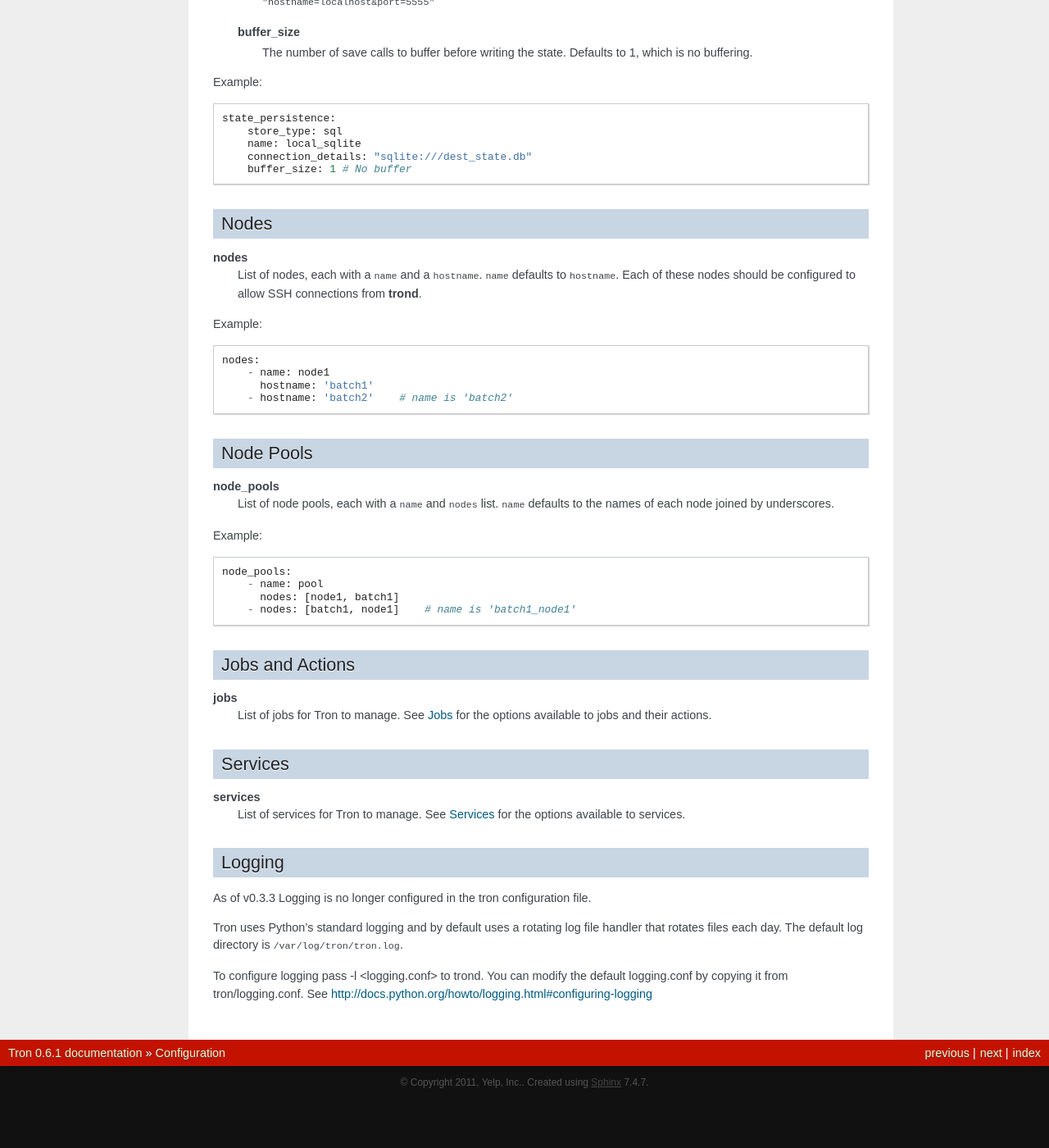
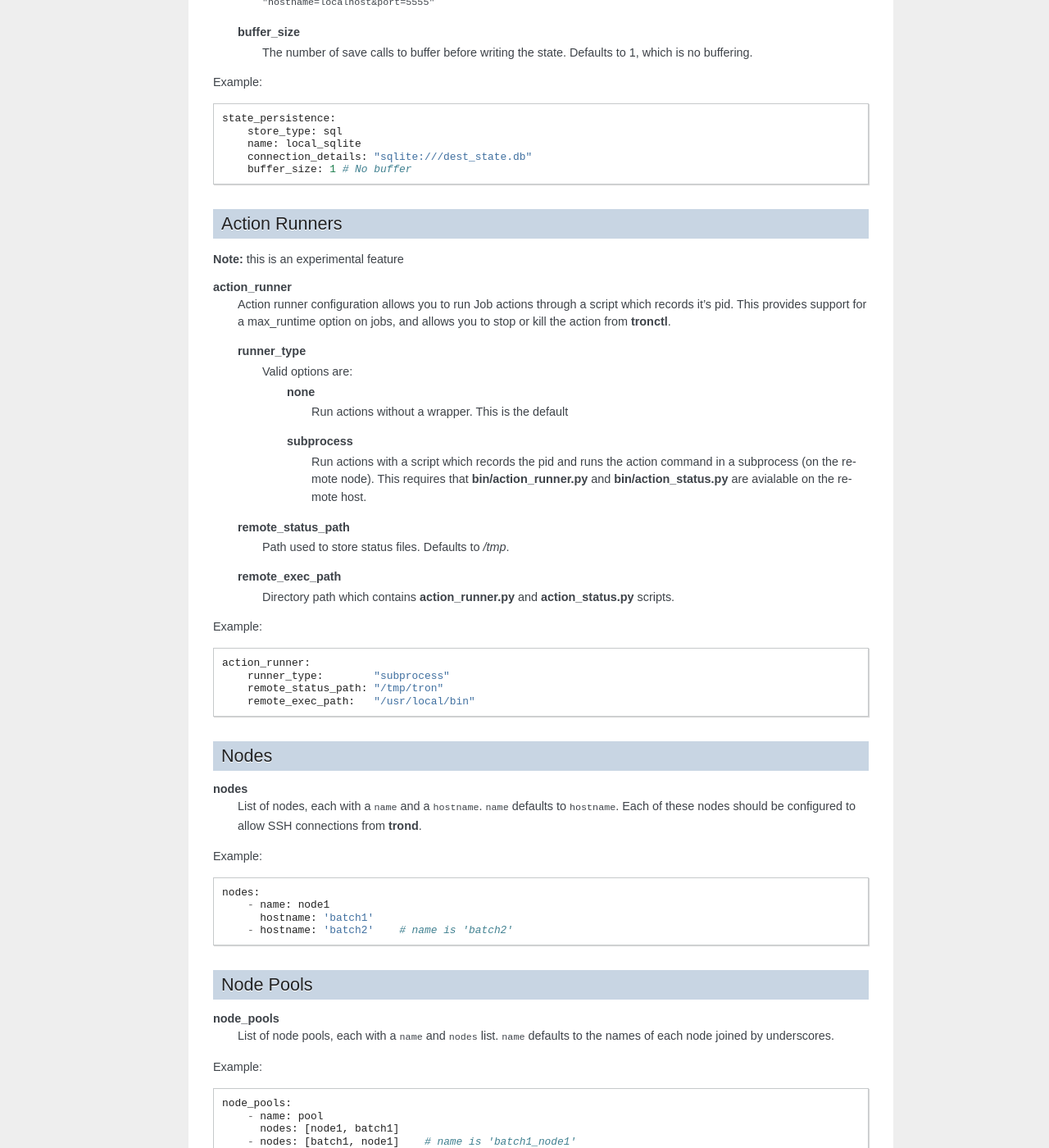
Before and after one commit to Yelp/Tron, a Sphinx documentation site: the page built from docs/config.rst, in a window 1280 px wide and 1400 px high, scrolled down 3823 px. Shown: the whole window at 82% size. Built offline with Sphinx 7.4.7, drawn with Linux system fonts in a browser that asks for light colours; before the commit the page ends 5163 px from its top, so only the background shows below that.

Commit message:
Add docs about action runners.

```diff
--- a/docs/config.rst
+++ b/docs/config.rst
@@ -231,6 +231,45 @@ Example::
         buffer_size: 1 # No buffer
 
 
+Action Runners
+--------------
+
+**Note:** this is an experimental feature
+
+
+**action_runner**
+    Action runner configuration allows you to run Job actions through a script
+    which records it's pid. This provides support for a max_runtime option
+    on jobs, and allows you to stop or kill the action from :command:`tronctl`.
+
+    **runner_type**
+        Valid options are:
+            **none**
+                Run actions without a wrapper. This is the default
+
+            **subprocess**
+                Run actions with a script which records the pid and runs the
+                action command in a subprocess (on the remote node). This
+                requires that :command:`bin/action_runner.py` and
+                :command:`bin/action_status.py` are avialable on the remote
+                host.
+
+    **remote_status_path**
+        Path used to store status files. Defaults to `/tmp`.
+
+    **remote_exec_path**
+        Directory path which contains :command:`action_runner.py` and
+        :command:`action_status.py` scripts.
+
+
+Example::
+
+    action_runner:
+        runner_type:        "subprocess"
+        remote_status_path: "/tmp/tron"
+        remote_exec_path:   "/usr/local/bin"
+
+
 Nodes
 -----
 
```
Also changed, not shown: docs/developing.rst (+6 -7 lines).
